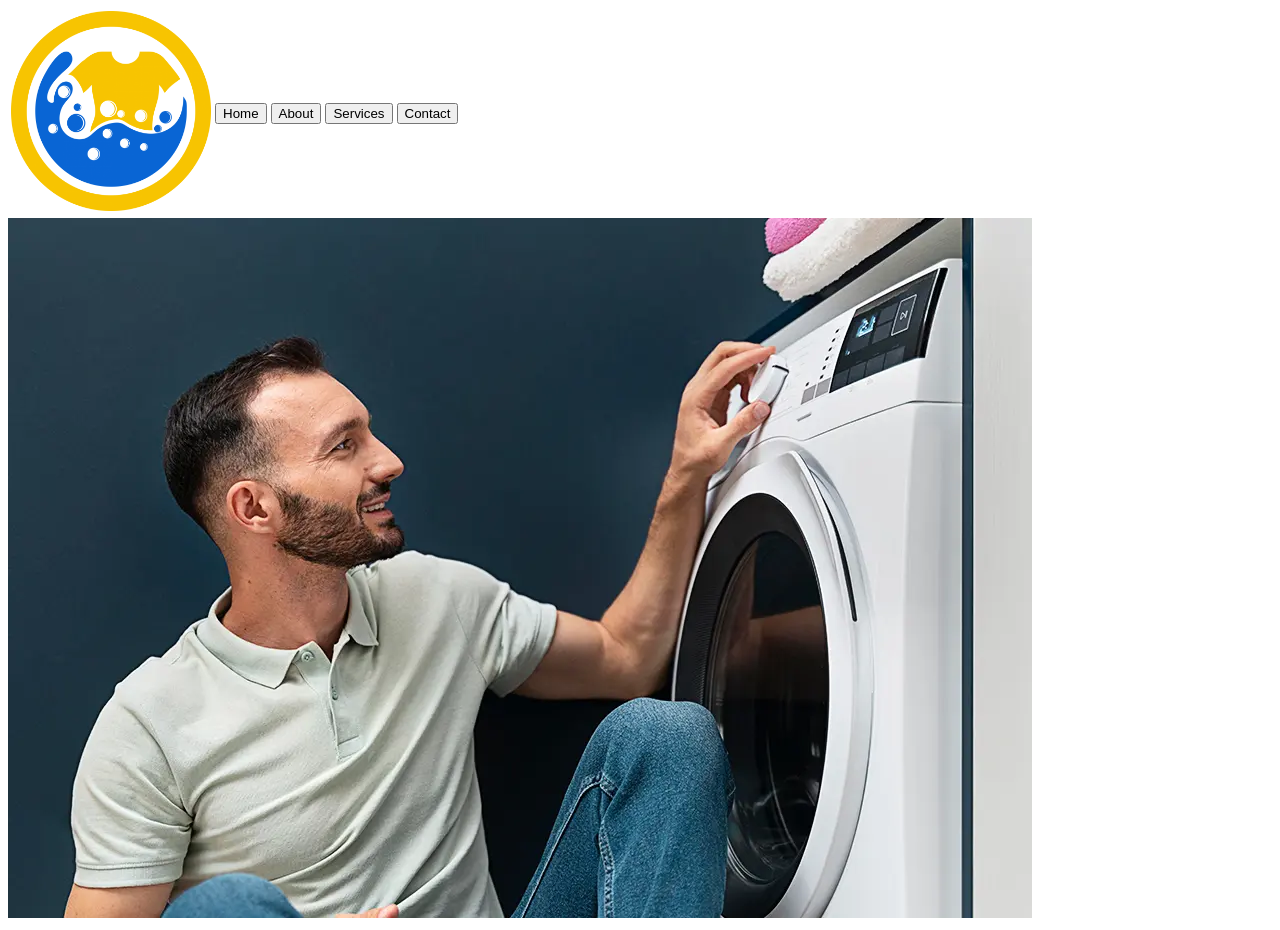
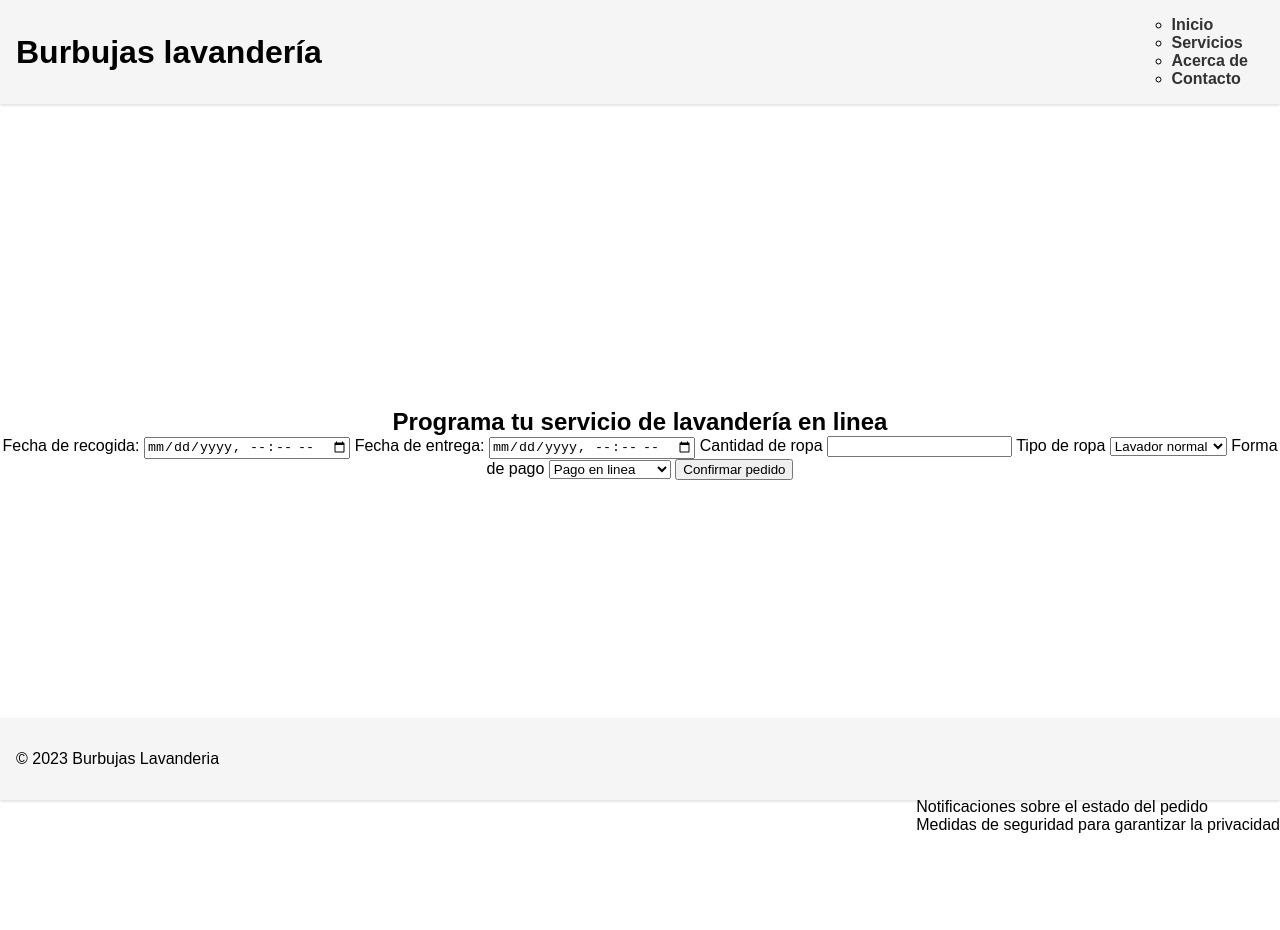
Before and after one commit to aurebidart/LaundryWeb, a plain HTML site: page index.html in a window 1280 px wide. After the commit the page ends 874 px from the top, so only its background shows below. Drawn offline with Linux system fonts and the light colour scheme.

Commit message:
First changes with CSS

```diff
--- a/index.html
+++ b/index.html
@@ -4,31 +4,57 @@
 <head>
     <meta charset="UTF-8">
     <title>BURBUJAS Lavanderia</title>
+    <link rel="stylesheet" href="style.css">
 </head>
 <body>
-        <table>
-            <tr>
-                <th>
-                <div>
-                    <img src="imgs/logo.png" alt="Laundry's logo" width="200px">
-                </div>
-            </th>
-            <th>
-                <button>Home</button>
-            </th>
-            <th>
-                <button>About</button>
-            </th>
-            <th>
-                <button>Services</button>
-            </th>
-            <th>
-                <button>Contact</button>
-            </th>
-            </tr>
-        </table>
-        <div>
-            <img src="imgs/laundryman.webp" alt="">
-        </div>
+        <header>
+            <h1>Burbujas lavandería</h1>
+            <nav>
+                <ul>
+                    <li><a href="#">Inicio</a></li>
+                    <li><a href="#">Servicios</a></li>
+                    <li><a href="#">Acerca de</a></li>
+                    <li><a href="#">Contacto</a></li>
+                </ul>
+            </nav>
+        </header>
+        <main>
+            <section class="hero">
+                <h2>Programa tu servicio de lavandería en linea</h2>
+                <form>
+                    <label for="pickup">Fecha de recogida:</label>
+                    <input type="datetime-local" id="pickup" name="pickup">
+                    <label for="delivery">Fecha de entrega:</label>
+                    <input type="datetime-local" name="delivery" id="delivery">
+                    <label for="quantity">Cantidad de ropa</label>
+                    <input type="number" name="quantity" id="quantity">
+                    <label for="type">Tipo de ropa</label>
+                    <select name="type" id="type">
+                        <option value="1">Lavador normal</option>
+                        <option value="2">Lavado deicado</option>
+                        <option value="3">Lavado en seco</option>
+                    </select>
+                    <label for="payment">Forma de pago</label>
+                    <select name="payment" id="payment">
+                        <option value="1">Pago en linea</option>
+                        <option value="2">Pago en efectivo</option>
+                    </select>
+                    <button type="submit">Confirmar pedido</button>
+                </form>
+            </section>
+            <section class="features">
+                <h3>Caracteristicas de Burbujas Lavandería</h3>
+                <ul>
+                    <li>Programación de recogida y entrega</li>
+                    <li>Selección de cantidad y tipo de ropa</li>
+                    <li>Pago en línea o en efectivo</li>
+                    <li>Notificaciones sobre el estado del pedido</li>
+                    <li>Medidas de seguridad para garantizar la privacidad</li>
+                </ul>
+            </section>
+        </main>
+        <footer>
+            <p>&copy; 2023 Burbujas Lavanderia</p>
+        </footer>
 </body>
 </html>
--- /dev/null
+++ b/style.css
@@ -0,0 +1,101 @@
+body {
+    font-family: sans-serif;
+    margin: 0;
+    padding: 0;
+}
+
+.container {
+    max-width: 1200px;
+    margin: 0 auto;
+    padding: 20px;
+}
+
+h1, h2, h3 {
+    margin: 0;
+}
+
+ul {
+    list-style: none;
+    margin: 0;
+    padding: 0;
+}
+
+/*Estilos de cabecera*/
+header {
+    display: flex;
+    justify-content: space-between;
+    align-items: center;
+    background-color: #f5f5f5;
+    padding: 1em;
+    box-shadow: 0 2px 2px rgba(0, 0, 0, 0.1);
+    margin-bottom: 40px;
+}
+
+.logo {
+    font-size: 2rem;
+    font-weight: bold;
+}
+
+nav {
+    display: flex;
+}
+
+nav ul {
+    list-style: circle;
+}
+
+nav li {
+    margin: 0 1em;
+}
+
+nav a {
+    text-decoration: none;
+    color: #333;
+    font-weight: bold;
+}
+
+.hero {
+    background-image: "LaundryWeb/imgs/bg.avif";
+    background-repeat: no-repeat;
+    background-size: cover;
+    height: 600px;
+    display: flex;
+    flex-direction: column;
+    justify-content: center;
+    align-items: center;
+    text-align: center;
+    color: #000;
+}
+
+.hero h1 {
+    font-size: 3rem;
+    margin-bottom: 20px;
+}
+
+.hero p {
+    font-size: 1.5rem;
+    margin-bottom: 40px;
+}
+
+.features {
+    display: flex;
+    flex-wrap: wrap;
+    justify-content: space-between;
+    margin-bottom: 40px;
+}
+
+.feature {
+    flex-basis: calc(33.33% - 20px);
+    text-align: center;
+}
+
+footer {
+    display: flex;
+    justify-content: space-between;
+    align-items: center;
+    background-color: #f5f5f5;
+    padding: 1em;
+    box-shadow: 0 2px 2px rgba(0, 0, 0, 0.1);
+    position: absolute; bottom: 0; left: 0; right: 0
+
+}
```
Also changed, not shown: imgs/bg.avif (added).
